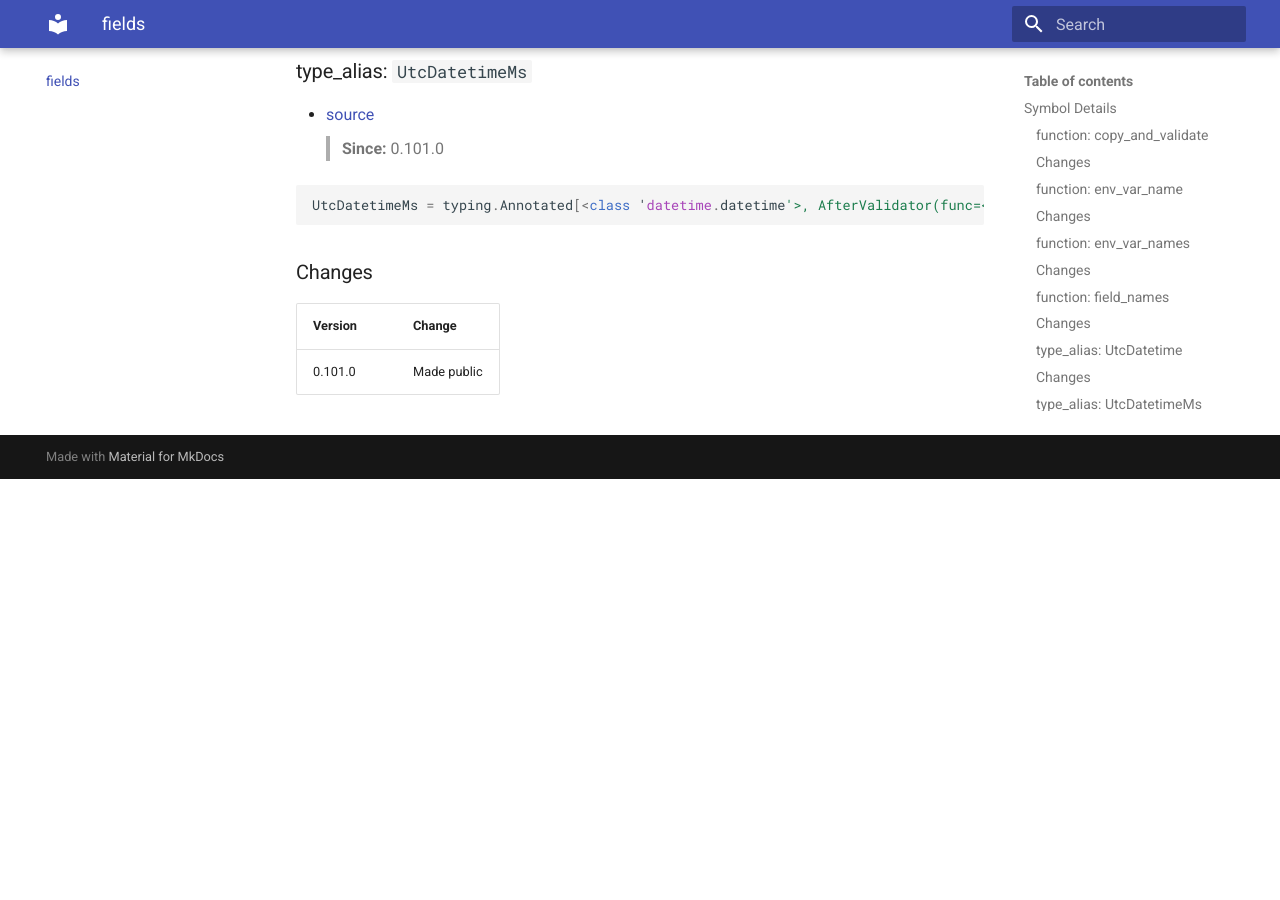
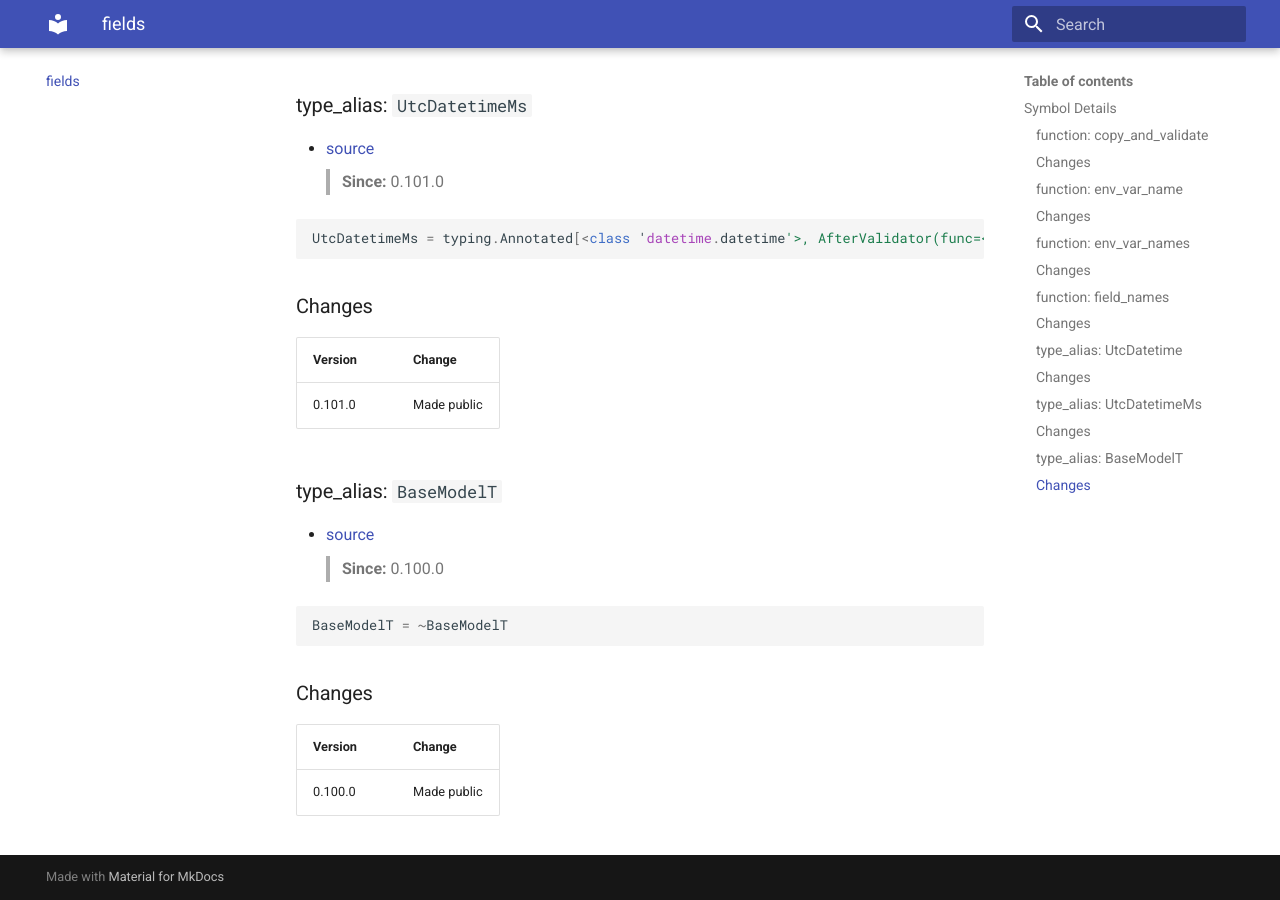
Before and after one commit to EspenAlbert/model-lib, an MkDocs documentation site: the page built from docs/fields/index.md, in a window 1280 px wide and 900 px high, scrolled down 2482 px. Built offline with MkDocs 1.6.1 and Material for MkDocs 9.7.7, drawn with Linux system fonts in a browser that asks for light colours; before the commit the page ends 2961 px from its top, so only the background shows below that.

Commit message:
chore: pre-release commit for v0.102.1

````diff
--- a/.groups.yaml
+++ b/.groups.yaml
@@ -22,6 +22,7 @@ groups:
   owned_modules:
   - pydantic_utils
   owned_refs:
+  - pydantic_utils.BaseModelT
   - pydantic_utils.UtcDatetime
   - pydantic_utils.UtcDatetimeMs
   - pydantic_utils.copy_and_validate
--- a/docs/fields/index.md
+++ b/docs/fields/index.md
@@ -4,6 +4,7 @@
 <!-- === OK_EDIT: pkg-ext header === -->
 
 <!-- === DO_NOT_EDIT: pkg-ext symbols === -->
+- [`BaseModelT`](#basemodelt_def)
 - [`UtcDatetime`](#utcdatetime_def)
 - [`UtcDatetimeMs`](#utcdatetimems_def)
 - [`copy_and_validate`](#copy_and_validate_def)
@@ -122,3 +123,20 @@ UtcDatetimeMs = typing.Annotated[<class 'datetime.datetime'>, AfterValidator(fun
 |---------|--------|
 | 0.101.0 | Made public |
 <!-- === OK_EDIT: pkg-ext utcdatetimems_def === -->
+<!-- === DO_NOT_EDIT: pkg-ext basemodelt_def === -->
+<a id="basemodelt_def"></a>
+
+### type_alias: `BaseModelT`
+- [source](../../model_lib/pydantic_utils.py)
+> **Since:** 0.100.0
+
+```python
+BaseModelT = ~BaseModelT
+```
+
+### Changes
+
+| Version | Change |
+|---------|--------|
+| 0.100.0 | Made public |
+<!-- === OK_EDIT: pkg-ext basemodelt_def === -->
--- a/model_lib/__init__.py
+++ b/model_lib/__init__.py
@@ -8,7 +8,7 @@ from model_lib import parse
 from model_lib import yaml
 from model_lib.static_settings import StaticSettings
 
-VERSION = "0.102.0"
+VERSION = "0.102.1"
 __all__ = [
     "dump",
     "fields",
--- a/pyproject.toml
+++ b/pyproject.toml
@@ -3,7 +3,7 @@
 # === OK_EDIT: path-sync header ===
 [project]
 name = "model-lib"
-version = "0.102.0"
+version = "0.102.1"
 description = "Pydantic model utilities for serialization and settings"
 requires-python = ">=3.13"
 license = "MIT"
````
Also changed, not shown: CHANGELOG.md (+13 -0 lines), docs/_root/entity.md (+1 -1 lines), docs/_root/event.md (+1 -1 lines), docs/_root/staticsettings.md (+3 -3 lines), docs/dump/ignorefalsy.md (+1 -1 lines), model_lib.api.yaml (+29 -12 lines), 1 other file.
